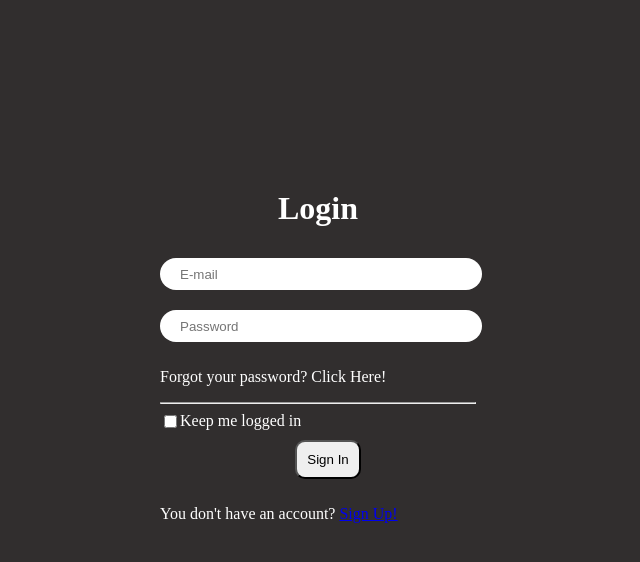
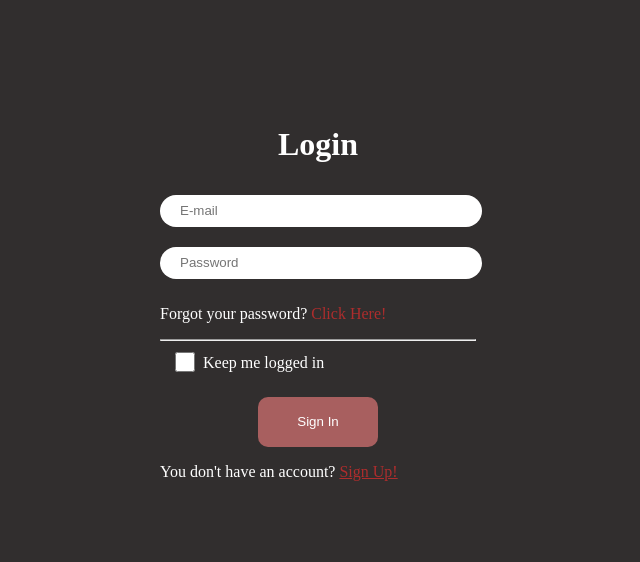
Before and after one commit to kzi-nastava/mrs-team10-IBN, an Angular app in the folder IKS/uber/: page /login in a window 1280 px wide. Shown: the top 562 px of the page, without its empty margins (322-962 px from the left). Built offline with nearby package versions, Linux system fonts and the light colour scheme.

Commit message:
Updated global CSS styles

```diff
--- a/IKS/uber/src/app/forms/login/login.component.css
+++ b/IKS/uber/src/app/forms/login/login.component.css
@@ -1,15 +1,32 @@
-div{
+div {
   width: 25%;
   align-items: center;
   margin: auto;
   text-align: center;
-    margin-top: 15%;
+  margin-top: 10%;
 }
 
-p{
+p {
   text-align: left;
 }
 
-label, input[type="checkbox"]{
+button {
+  margin: 20px;
+  margin-bottom: 0;
+}
+
+input[type='checkbox'] {
+  width: 20px;
+  height: 20px;
+  border-radius: 2px;
+  margin-left: 15px;
+}
+
+label[for='loggedin'] {
+  margin: 5px;
+}
+
+label,
+input[type='checkbox'] {
   float: left;
 }
--- a/IKS/uber/src/app/forms/login/login.component.html
+++ b/IKS/uber/src/app/forms/login/login.component.html
@@ -9,7 +9,7 @@
         <input type="checkbox" id="loggedin">
         <label for="loggedin">Keep me logged in</label>
         <br/>
-        <button>Sign In</button>
+        <button class="form-button-one">Sign In</button>
         <p>You don't have an account? <a [routerLink]="['/register']">Sign Up!</a></p>
     </form>
 </div>
--- a/IKS/uber/src/app/forms/register/register.component.html
+++ b/IKS/uber/src/app/forms/register/register.component.html
@@ -12,7 +12,7 @@
             <input type="text" formControlName="address" placeholder="Address">
             <input type="text" formControlName="phone" placeholder="Phone Number">
             <div id="bottom">
-                <button>Sign Up</button>
+                <button class="form-button-one">Sign Up</button>
                 <p id="signin">Already have an account? <br/> <a [routerLink]="['/login']">Sign In!</a></p>
             </div>
         </div>
--- a/IKS/uber/src/styles.css
+++ b/IKS/uber/src/styles.css
@@ -1,28 +1,47 @@
-/* You can add global styles to this file, and also import other style files */
-html{
-    background-color: #312E2E;
+body {
+  background-color: #312e2e;
 }
 
 h1, p, label{
     color: white;
 }
 
-button{
-    margin:10px;
+button {
+  margin: 10px;
   padding: 10px;
   border-radius: 10px;
+  border: none;
+  color: white;
+  height: 50px;
+  width: 120px;
 }
 
-input[type="text"], input[type="image"], input[type="password"]{
-    margin:10px;
+.form-button-one {
+  background-color: #a85f5f;
+}
+
+input[type='text'],
+input[type='image'],
+input[type='password'] {
+  margin: 10px;
   margin-left: 0;
-    width:300px;
-    height:30px;
+  width: 300px;
+  height: 30px;
   padding-left: 20px;
   border-radius: 20px;
   border: none;
+  background-color: white;
 }
 
-input[type="text"]:focus, input[type="password"]:focus{
+a {
+  color: #ad2d2d;
+}
+
+input[type='text']:focus,
+input[type='password']:focus {
   outline: none;
 }
+
+input[type='image'] {
+  color: gray;
+}
```
Lines whose indentation alone changed are shown as unchanged.
